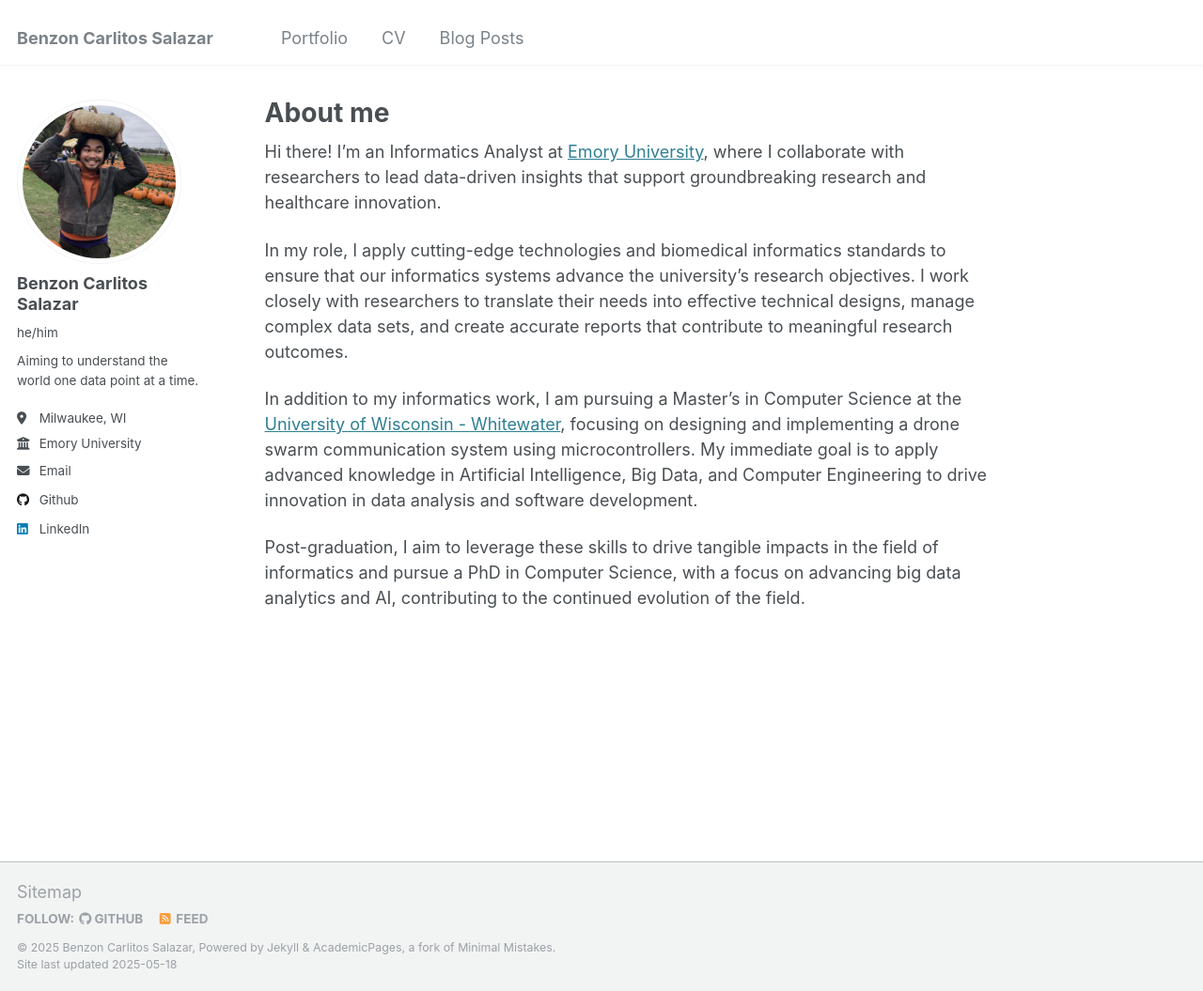
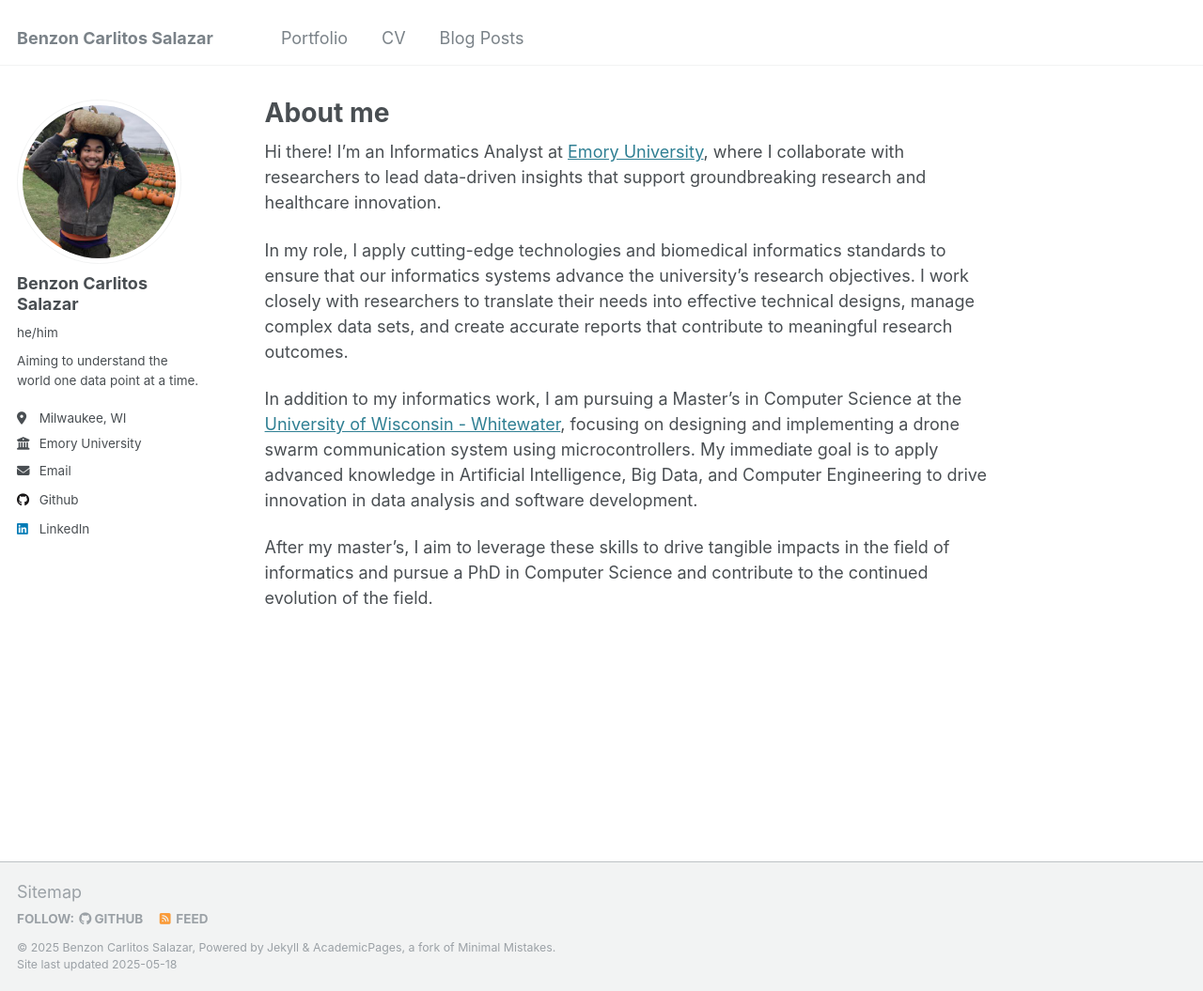
Before and after one commit to carrliitos/carrliitos.github.io, a Jekyll site: the page built from _pages/about.md, in a window 1280 px wide and 1055 px high. Shown: the whole window at 94% size. Built offline with Jekyll 4.4.1, drawn with Linux system fonts in a browser that asks for light colours.

Commit message:
updated README

```diff
--- a/_pages/about.md
+++ b/_pages/about.md
@@ -20,6 +20,5 @@ focusing on designing and implementing a drone swarm communication system using
 to apply advanced knowledge in Artificial Intelligence, Big Data, and Computer Engineering to drive innovation in data
 analysis and software development.
 
-Post-graduation, I aim to leverage these skills to drive tangible impacts in the field of informatics and pursue a PhD
-in Computer Science, with a focus on advancing big data analytics and AI, contributing to the continued evolution of
-the field.
+After my master's, I aim to leverage these skills to drive tangible impacts in the field of informatics and pursue a PhD
+in Computer Science and contribute to the continued evolution of the field.
```
